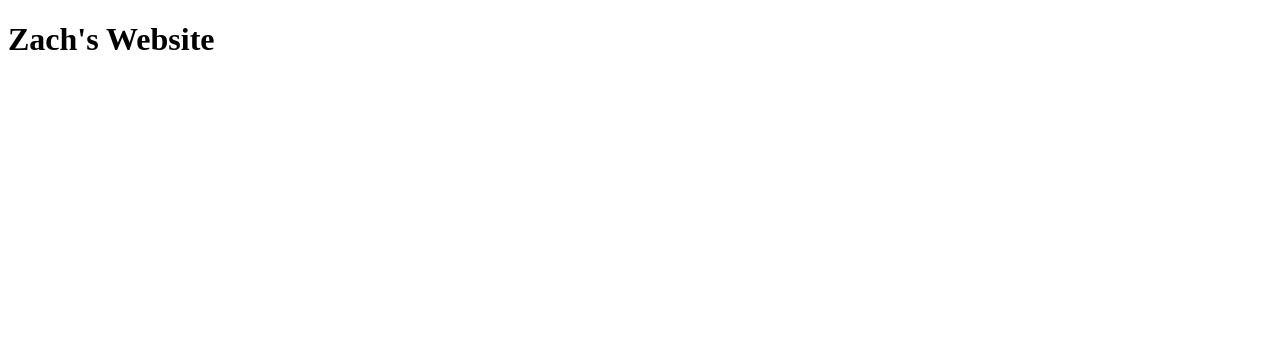
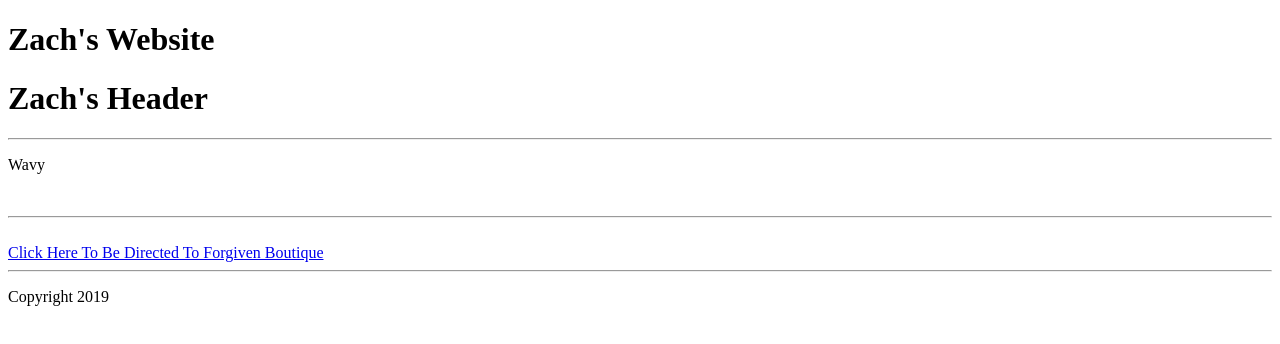
Before and after one commit to zachw24/zacharywilson, a plain HTML site: page index.html in a window 1280 px wide. Drawn offline with Linux system fonts and the light colour scheme.

Commit message:
Add files via upload

```diff
--- a/index.html
+++ b/index.html
@@ -2,9 +2,27 @@
 <html lang="en" dir="ltr">
   <head>
     <meta charset="utf-8">
+    <meta name="fRGVN" content="forgivenboutique-Homepage">
+    <meta name="description" content="Clothing Brand">
     <title>Zachary</title>
+    <link rel=”stylesheet” href=”styles.css”>
   </head>
   <body>
 <h1>Zach's Website</h1>
+<header>
+    <h1>Zach's Header</h1>
+    <hr>
+  </header>
+  <div>
+    <p>Wavy</p>
+  <br>
+  <hr>
+  <br>
+  <a href="https://forgivenboutique.com/">Click Here To Be Directed To Forgiven Boutique</a>
+  <div id=”fRGVN”></div>
+  <footer>
+    <hr>
+    <p>Copyright 2019</p>
+  </footer>
   </body>
 </html>
```
